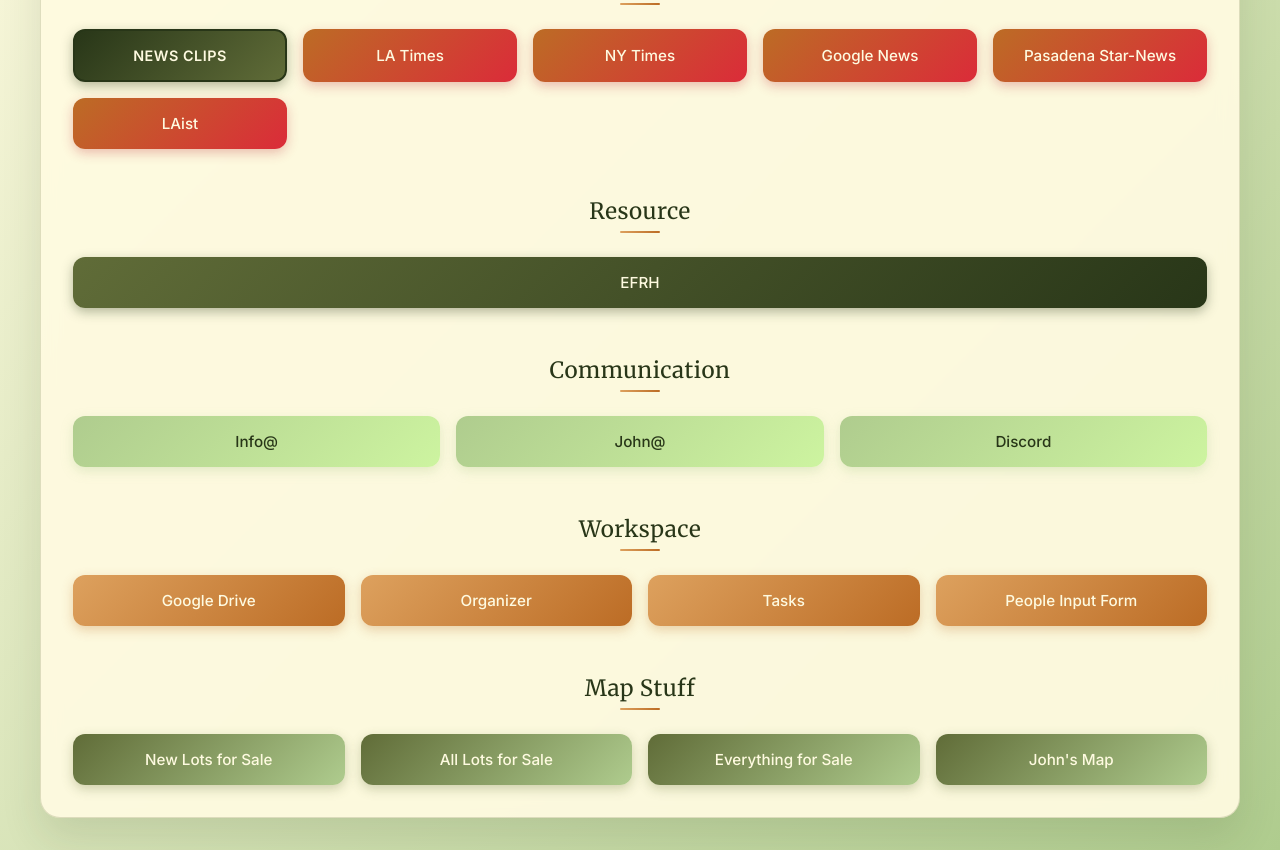
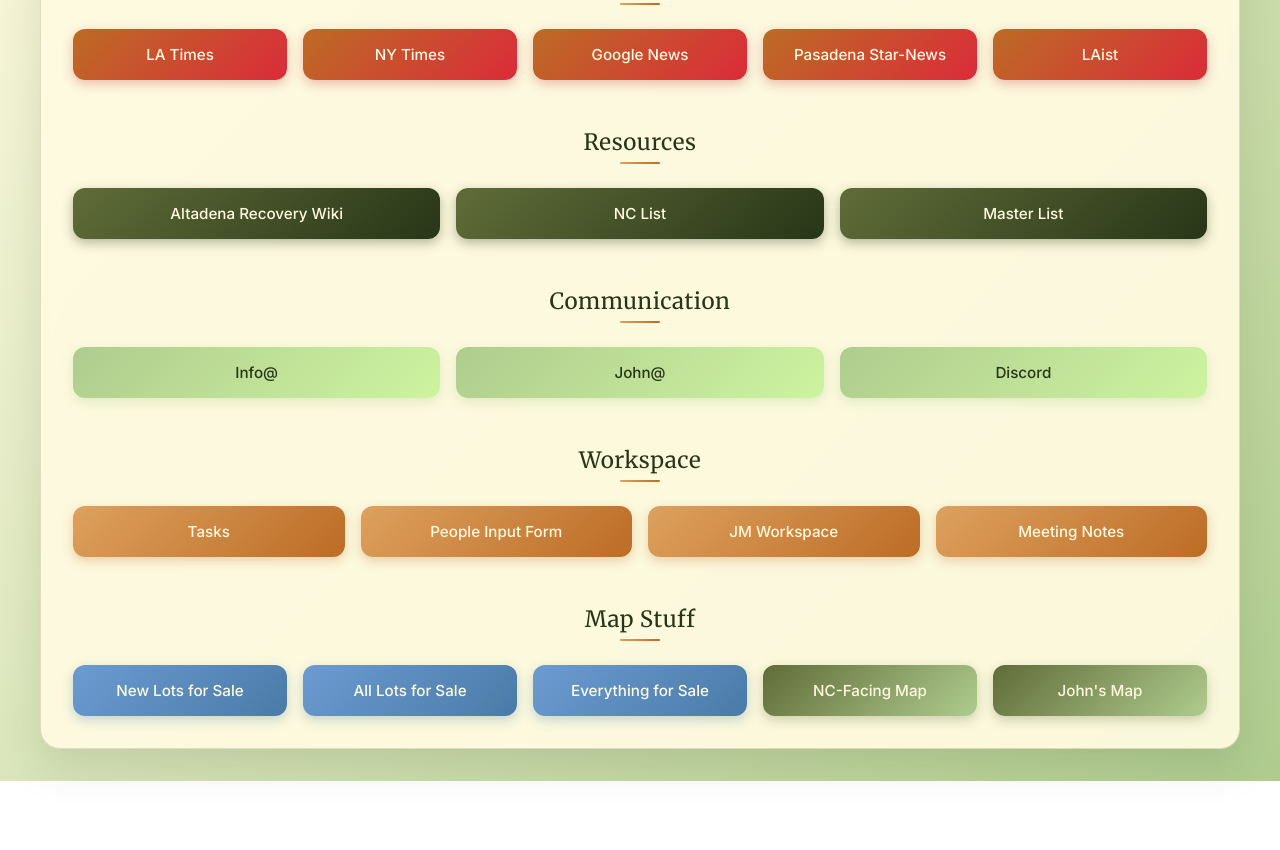
Before and after one commit to johntmayo/dashboard, a plain HTML site: page index.html in a window 1280 px wide. Shown: the part 270-1120 px from the top of the page. After the commit the page ends 1051 px from the top, so only its background shows below. Drawn offline with Linux system fonts and the light colour scheme.

Commit message:
whatever

```diff
--- a/index.html
+++ b/index.html
@@ -156,31 +156,15 @@
       box-shadow: 0 8px 25px rgba(188, 108, 37, 0.45);
     }
 
-    .clip-maker {
-      background: linear-gradient(135deg, #283618 0%, #606c38 100%) !important;
-      box-shadow: 0 4px 12px rgba(40, 54, 24, 0.35) !important;
-      font-weight: 600 !important;
-      letter-spacing: 0.5px !important;
-      text-transform: uppercase !important;
-      font-size: 0.9rem !important;
-      border: 2px solid #283618 !important;
-      color: #fefae0 !important;
-    }
-
-    .clip-maker:hover {
-      box-shadow: 0 8px 25px rgba(40, 54, 24, 0.45) !important;
-      border-color: #606c38 !important;
-    }
-
     /* Section-specific button colors */
-    .news .button-group a:not(.clip-maker),
-    .news .button-group button:not(.clip-maker) {
+    .news .button-group a,
+    .news .button-group button {
       background: linear-gradient(135deg, #bc6c25 0%, #db2b39 100%);
       box-shadow: 0 4px 12px rgba(189, 43, 57, 0.3);
     }
 
-    .news .button-group a:not(.clip-maker):hover,
-    .news .button-group button:not(.clip-maker):hover {
+    .news .button-group a:hover,
+    .news .button-group button:hover {
       box-shadow: 0 8px 25px rgba(189, 43, 57, 0.45);
     }
 
@@ -221,6 +205,15 @@
       box-shadow: 0 8px 25px rgba(96, 108, 56, 0.45);
     }
 
+    .maps .button-group a.zillow-link {
+      background: linear-gradient(135deg, #6B9BD1 0%, #4A7BA7 100%);
+      box-shadow: 0 4px 12px rgba(74, 123, 167, 0.3);
+    }
+
+    .maps .button-group a.zillow-link:hover {
+      box-shadow: 0 8px 25px rgba(74, 123, 167, 0.45);
+    }
+
     @media (max-width: 768px) {
       body {
         padding: 1rem;
@@ -248,20 +241,6 @@
       }
     }
   </style>
-  <script>
-    function openClipMakerLinks() {
-      const urls = [
-        "https://www.latimes.com/search?q=%22eaton+fire%22+%22altadena%22&s=1",
-        "https://www.nytimes.com/search?dropmab=false&lang=en&query=%22eaton%20fire%22%20%22altadena%22&sort=newest",
-        "https://news.google.com/search?q=%22eaton%20fire%22%20%22altadena%22%20when%3A1d&hl=en-US&gl=US&ceid=US%3Aen",
-        "https://www.pasadenastarnews.com/",
-        "https://laist.com/search?q=altadena#gsc.tab=0&gsc.q=altadena&gsc.sort=date",
-        "https://chatgpt.com/g/g-p-67e4447cfaf08191a6c69be2ea9fb9e6-news-clip-maker/project",
-        "https://www.notion.so/Prompt-1e06897e812480ada571c3b36cf4fd17"
-      ];
-      urls.forEach(url => window.open(url, '_blank'));
-    }
-  </script>
 </head>
 <body>
   <div class="container">
@@ -274,7 +253,6 @@
       <div class="section news">
         <h2>News</h2>
         <div class="button-group">
-          <button class="clip-maker" onclick="openClipMakerLinks()">News Clips</button>
           <a href="https://www.latimes.com/search?q=%22eaton+fire%22+%22altadena%22&s=1" target="_blank">LA Times</a>
           <a href="https://www.nytimes.com/search?dropmab=false&lang=en&query=%22eaton%20fire%22%20%22altadena%22&sort=newest" target="_blank">NY Times</a>
           <a href="https://news.google.com/search?q=%22eaton%20fire%22%20%22altadena%22%20when%3A1d&hl=en-US&gl=US&ceid=US%3Aen" target="_blank">Google News</a>
@@ -284,9 +262,11 @@
       </div>
 
       <div class="section resource">
-        <h2>Resource</h2>
+        <h2>Resources</h2>
         <div class="button-group">
-          <a href="https://eaton-fire-resource.document360.io/" target="_blank">EFRH</a>
+          <a href="https://altadenawiki.com/wiki/Main_Page" target="_blank">Altadena Recovery Wiki</a>
+          <a href="https://airtable.com/appQZ2SGzHK2MdPVj/tblKCvEmfVdtdJfaA/viw4iSy9nPLWtGn5i?blocks=hide" target="_blank">NC List</a>
+          <a href="https://airtable.com/appQZ2SGzHK2MdPVj/tblKCvEmfVdtdJfaA/viwAcamYpriYRmSF3?blocks=hide" target="_blank">Master List</a>
         </div>
       </div>
 
@@ -302,19 +282,20 @@
       <div class="section workspace">
         <h2>Workspace</h2>
         <div class="button-group">
-          <a href="https://drive.google.com/drive/u/0/folders/1qIKs9C312T_CEBX3ew7KzY5nHNOvnlQ0" target="_blank">Google Drive</a>
-          <a href="https://platform.organizer.com/home" target="_blank">Organizer</a>
           <a href="https://tasks.google.com/tasks/" target="_blank">Tasks</a>
           <a href="https://airtable.com/appQZ2SGzHK2MdPVj/pag5vfGmACDLZGyOS/form" target="_blank">People Input Form</a>
+          <a href="https://drive.google.com/drive/u/0/folders/1mlB4KBeR8x_Jcr5-bUg-z-JTTpQgPu-f" target="_blank">JM Workspace</a>
+          <a href="https://drive.google.com/drive/u/0/folders/1QrA5VaQzMzPOGSc3hljNI8IffFadV7Hl" target="_blank">Meeting Notes</a>
         </div>
       </div>
 
       <div class="section maps">
         <h2>Map Stuff</h2>
         <div class="button-group">
-          <a href="https://www.zillow.com/altadena-ca-91001/land/?searchQueryState=%7B%22isMapVisible%22%3Atrue%2C%22mapBounds%22%3A%7B%22north%22%3A34.232110569367%2C%22south%22%3A34.15628922453173%2C%22east%22%3A-118.0801343821745%2C%22west%22%3A-118.20415972702314%7D%2C%22mapZoom%22%3A14%2C%22usersSearchTerm%22%3A%22Altadena%20CA%2091001%22%2C%22filterState%22%3A%7B%22sort%22%3A%7B%22value%22%3A%22globalrelevanceex%22%7D%2C%22sf%22%3A%7B%22value%22%3Afalse%7D%2C%22tow%22%3A%7B%22value%22%3Afalse%7D%2C%22mf%22%3A%7B%22value%22%3Afalse%7D%2C%22con%22%3A%7B%22value%22%3Afalse%7D%2C%22apa%22%3A%7B%22value%22%3Afalse%7D%2C%22manu%22%3A%7B%22value%22%3Afalse%7D%2C%22apco%22%3A%7B%22value%22%3Afalse%7D%2C%22doz%22%3A%7B%22value%22%3A%221%22%7D%7D%2C%22isListVisible%22%3Atrue%2C%22regionSelection%22%3A%5B%7B%22regionId%22%3A96265%2C%22regionType%22%3A7%7D%5D%2C%22pagination%22%3A%7B%7D%7D" target="_blank">New Lots for Sale</a>
-          <a href="https://www.zillow.com/altadena-ca-91001/land/?searchQueryState=%7B%22pagination%22%3A%7B%7D%2C%22isMapVisible%22%3Atrue%2C%22mapBounds%22%3A%7B%22west%22%3A-118.21982382767011%2C%22east%22%3A-118.06447028152753%2C%22south%22%3A34.153874316895426%2C%22north%22%3A34.23452323757735%7D%2C%22mapZoom%22%3A14%2C%22usersSearchTerm%22%3A%22Altadena%20CA%2091001%22%2C%22regionSelection%22%3A%5B%7B%22regionId%22%3A96265%2C%22regionType%22%3A7%7D%5D%2C%22filterState%22%3A%7B%22sort%22%3A%7B%22value%22%3A%22globalrelevanceex%22%7D%2C%22sf%22%3A%7B%22value%22%3Afalse%7D%2C%22tow%22%3A%7B%22value%22%3Afalse%7D%2C%22mf%22%3A%7B%22value%22%3Afalse%7D%2C%22con%22%3A%7B%22value%22%3Afalse%7D%2C%22apa%22%3A%7B%22value%22%3Afalse%7D%2C%22manu%22%3A%7B%22value%22%3Afalse%7D%2C%22apco%22%3A%7B%22value%22%3Afalse%7D%7D%2C%22isListVisible%22%3Atrue%7D" target="_blank">All Lots for Sale</a>
-          <a href="https://www.zillow.com/altadena-ca-91001/?searchQueryState=%7B%22isMapVisible%22%3Atrue%2C%22mapBounds%22%3A%7B%22north%22%3A34.232110569367%2C%22south%22%3A34.15628922453173%2C%22east%22%3A-118.0801343821745%2C%22west%22%3A-118.20415972702314%7D%2C%22mapZoom%22%3A14%2C%22usersSearchTerm%22%3A%22Altadena%20CA%2091001%22%2C%22filterState%22%3A%7B%22sort%22%3A%7B%22value%22%3A%22globalrelevanceex%22%7D%7D%2C%22isListVisible%22%3Atrue%2C%22regionSelection%22%3A%5B%7B%22regionId%22%3A96265%2C%22regionType%22%3A7%7D%5D%2C%22pagination%22%3A%7B%7D%7D" target="_blank">Everything for Sale</a>
+          <a href="https://www.zillow.com/altadena-ca-91001/land/?searchQueryState=%7B%22isMapVisible%22%3Atrue%2C%22mapBounds%22%3A%7B%22north%22%3A34.232110569367%2C%22south%22%3A34.15628922453173%2C%22east%22%3A-118.0801343821745%2C%22west%22%3A-118.20415972702314%7D%2C%22mapZoom%22%3A14%2C%22usersSearchTerm%22%3A%22Altadena%20CA%2091001%22%2C%22filterState%22%3A%7B%22sort%22%3A%7B%22value%22%3A%22globalrelevanceex%22%7D%2C%22sf%22%3A%7B%22value%22%3Afalse%7D%2C%22tow%22%3A%7B%22value%22%3Afalse%7D%2C%22mf%22%3A%7B%22value%22%3Afalse%7D%2C%22con%22%3A%7B%22value%22%3Afalse%7D%2C%22apa%22%3A%7B%22value%22%3Afalse%7D%2C%22manu%22%3A%7B%22value%22%3Afalse%7D%2C%22apco%22%3A%7B%22value%22%3Afalse%7D%2C%22doz%22%3A%7B%22value%22%3A%221%22%7D%7D%2C%22isListVisible%22%3Atrue%2C%22regionSelection%22%3A%5B%7B%22regionId%22%3A96265%2C%22regionType%22%3A7%7D%5D%2C%22pagination%22%3A%7B%7D%7D" target="_blank" class="zillow-link">New Lots for Sale</a>
+          <a href="https://www.zillow.com/altadena-ca-91001/land/?searchQueryState=%7B%22pagination%22%3A%7B%7D%2C%22isMapVisible%22%3Atrue%2C%22mapBounds%22%3A%7B%22west%22%3A-118.21982382767011%2C%22east%22%3A-118.06447028152753%2C%22south%22%3A34.153874316895426%2C%22north%22%3A34.23452323757735%7D%2C%22mapZoom%22%3A14%2C%22usersSearchTerm%22%3A%22Altadena%20CA%2091001%22%2C%22regionSelection%22%3A%5B%7B%22regionId%22%3A96265%2C%22regionType%22%3A7%7D%5D%2C%22filterState%22%3A%7B%22sort%22%3A%7B%22value%22%3A%22globalrelevanceex%22%7D%2C%22sf%22%3A%7B%22value%22%3Afalse%7D%2C%22tow%22%3A%7B%22value%22%3Afalse%7D%2C%22mf%22%3A%7B%22value%22%3Afalse%7D%2C%22con%22%3A%7B%22value%22%3Afalse%7D%2C%22apa%22%3A%7B%22value%22%3Afalse%7D%2C%22manu%22%3A%7B%22value%22%3Afalse%7D%2C%22apco%22%3A%7B%22value%22%3Afalse%7D%7D%2C%22isListVisible%22%3Atrue%7D" target="_blank" class="zillow-link">All Lots for Sale</a>
+          <a href="https://www.zillow.com/altadena-ca-91001/?searchQueryState=%7B%22isMapVisible%22%3Atrue%2C%22mapBounds%22%3A%7B%22north%22%3A34.232110569367%2C%22south%22%3A34.15628922453173%2C%22east%22%3A-118.0801343821745%2C%22west%22%3A-118.20415972702314%7D%2C%22mapZoom%22%3A14%2C%22usersSearchTerm%22%3A%22Altadena%20CA%2091001%22%2C%22filterState%22%3A%7B%22sort%22%3A%7B%22value%22%3A%22globalrelevanceex%22%7D%7D%2C%22isListVisible%22%3Atrue%2C%22regionSelection%22%3A%5B%7B%22regionId%22%3A96265%2C%22regionType%22%3A7%7D%5D%2C%22pagination%22%3A%7B%7D%7D" target="_blank" class="zillow-link">Everything for Sale</a>
+          <a href="https://www.google.com/maps/d/u/0/edit?mid=1T3qLU0SPkGu8EDLi1uX5QnwAun5_Z0c&ll=34.19277225653315%2C-118.13847849814258&z=14" target="_blank">NC-Facing Map</a>
           <a href="https://www.google.com/maps/d/u/0/edit?mid=1P9XOFMzRW2nayfsznMyYDkNrRLgDP9s&ll=34.1983666228286%2C-118.092551&z=14" target="_blank">John's Map</a>
         </div>
       </div>
```
Also changed, not shown: dev notes.txt (added).
